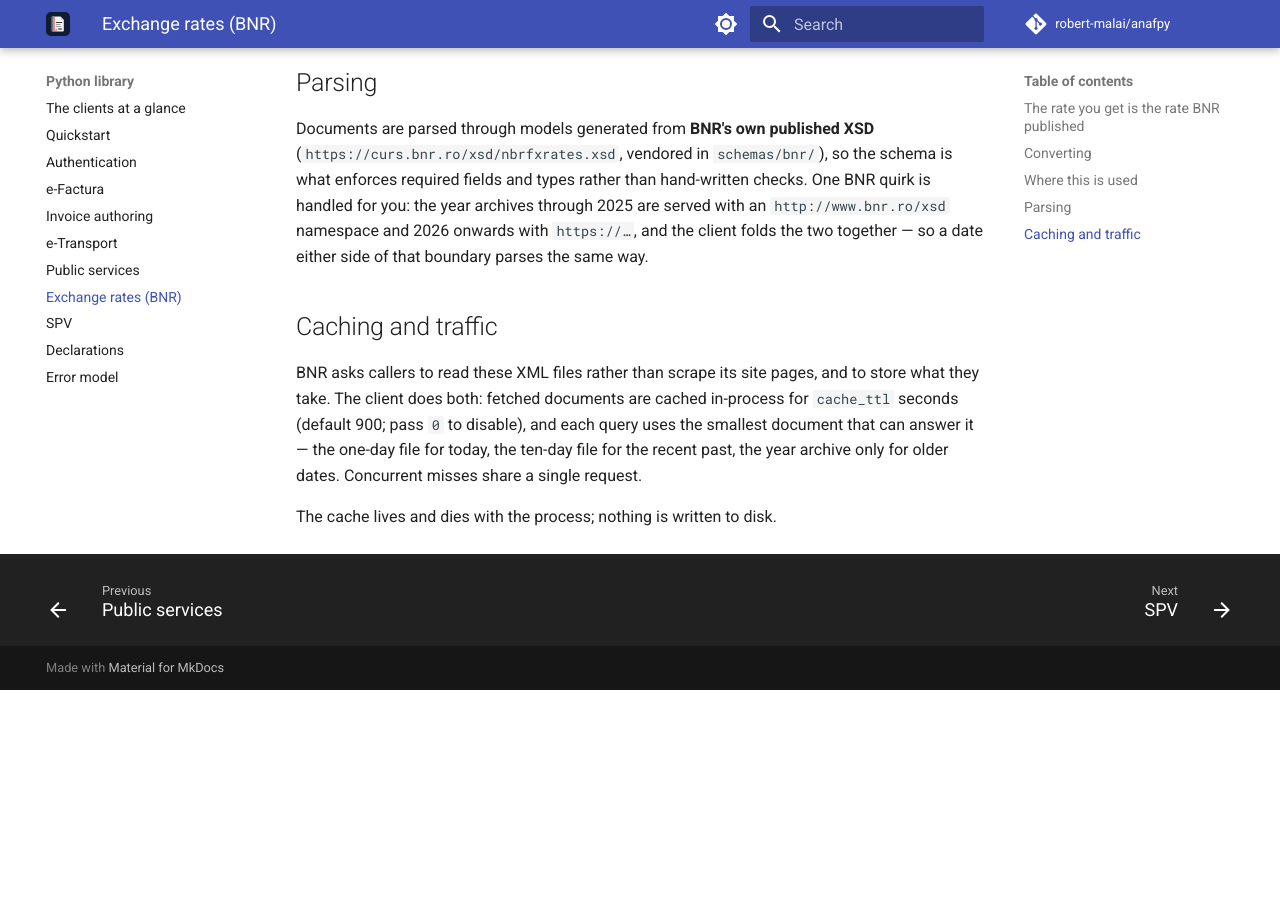
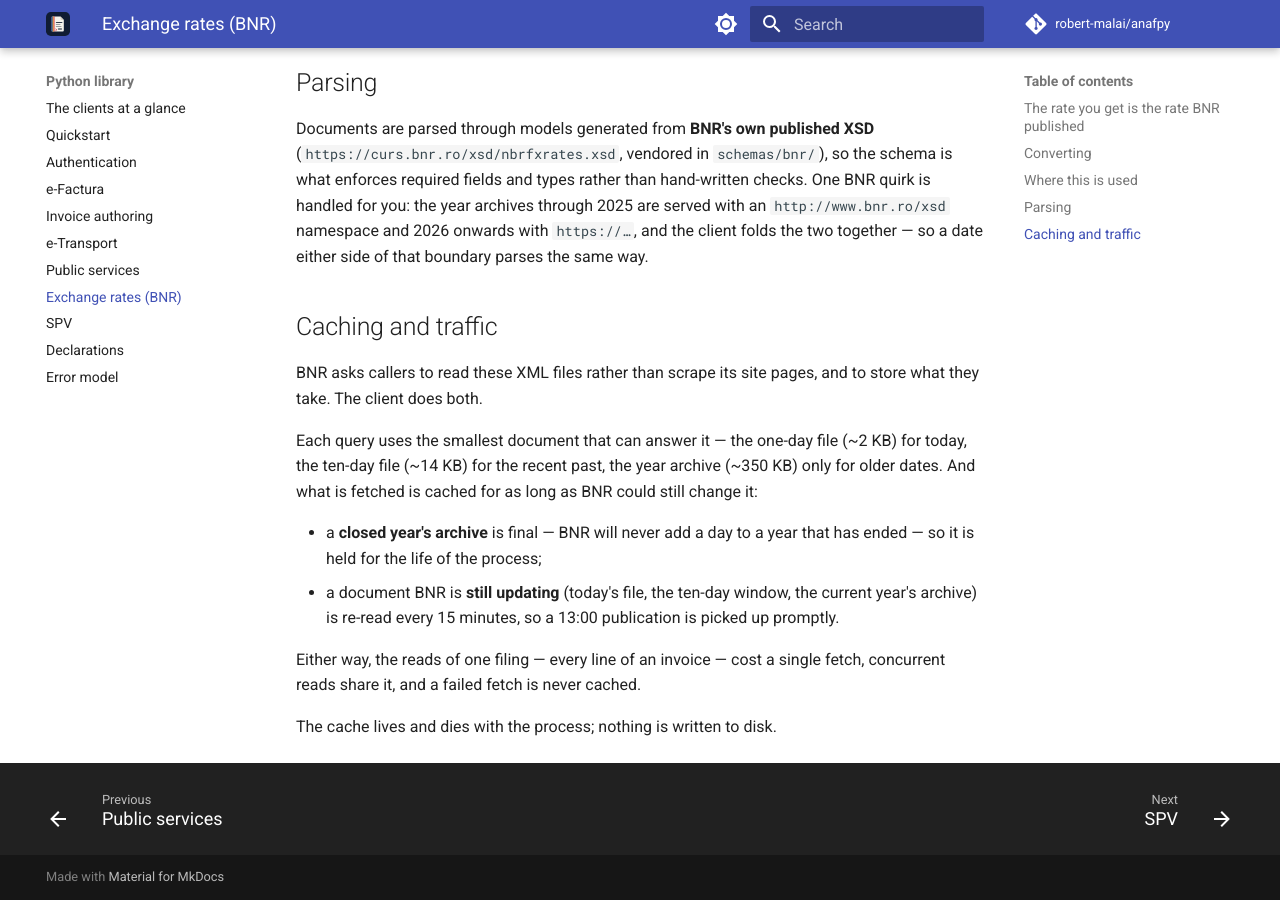
Before and after one commit to robert-malai/anafpy, an MkDocs documentation site: the page built from docs/library/bnr.md, in a window 1280 px wide and 900 px high, scrolled down 1735 px. Built offline with MkDocs 1.6.1 and Material for MkDocs 9.7.7, drawn with Linux system fonts in a browser that asks for light colours; comment, search, counter and statistics services are not loaded; before the commit the page ends 2425 px from its top, so only the background shows below that.

Commit message:
Cache BNR documents by how mutable they are, declaratively
The first cut hid four lines of time.monotonic() arithmetic inside the fetch
method, where a reader looking for the cache missed it entirely. Cache
mechanics are not this project's problem, and the policy should be the visible
thing — so the bookkeeping is gone and two decorated readers state it instead:

    @alru_cache(maxsize=_CACHE_SIZE, ttl=_LIVE_TTL)
    async def _live_document(...)      # today, the ten-day window, this year
    @alru_cache(maxsize=_CACHE_SIZE)
    async def _closed_document(...)    # a year that has ended: final

That also fixes a policy the uniform TTL had backwards. It re-fetched the
350 KB archive of a CLOSED year — a document BNR can never add a day to — while
adding nothing for the 1.8 KB file that actually changes at 13:00. Measured
against live BNR, three lookups of one closed past date cost 1,050,288 bytes
before and 350,096 now, however long the process runs.

async-lru rather than functools: @cache on a coroutine function caches the
COROUTINE, so the second call raises "cannot reuse already awaited coroutine" —
it looks like it works exactly once. The decorator also subsumes the
asyncio.Lock (concurrent misses share one fetch, verified 5 -> 1) and does not
cache failures, so a transient outage cannot poison an entry for the TTL. Its
maxsize bounds how many client instances a class-level cache keeps alive, which
is the one real cost of decorating a method.

cache_ttl is no longer a constructor argument. The lifetime is a property of
BNR's publication calendar, not of a caller, so it is a module constant.

Tests pin the policy rather than the library: _is_closed_archive across all four
path shapes, and a routing test asserting each document lands in the cache its
mutability calls for. A TTL-expiry test was written and dropped — time-machine
cannot move the event-loop clock alru_cache reads, and expiry is async-lru's
behaviour to test, not ours.

Co-Authored-By: Claude Opus 5 (1M context) <noreply@anthropic.com>

```diff
--- a/docs/library/bnr.md
+++ b/docs/library/bnr.md
@@ -89,10 +89,20 @@ that boundary parses the same way.
 ## Caching and traffic
 
 BNR asks callers to read these XML files rather than scrape its site pages, and
-to store what they take. The client does both: fetched documents are cached
-in-process for `cache_ttl` seconds (default 900; pass `0` to disable), and each
-query uses the smallest document that can answer it — the one-day file for
-today, the ten-day file for the recent past, the year archive only for older
-dates. Concurrent misses share a single request.
+to store what they take. The client does both.
+
+Each query uses the smallest document that can answer it — the one-day file
+(~2 KB) for today, the ten-day file (~14 KB) for the recent past, the year
+archive (~350 KB) only for older dates. And what is fetched is cached for as
+long as BNR could still change it:
+
+- a **closed year's archive** is final — BNR will never add a day to a year
+  that has ended — so it is held for the life of the process;
+- a document BNR is **still updating** (today's file, the ten-day window, the
+  current year's archive) is re-read every 15 minutes, so a 13:00 publication
+  is picked up promptly.
+
+Either way, the reads of one filing — every line of an invoice — cost a single
+fetch, concurrent reads share it, and a failed fetch is never cached.
 
 The cache lives and dies with the process; nothing is written to disk.
```
Also changed, not shown: CLAUDE.md (+3 -1 lines), DESIGN.md (+24 -5 lines), pyproject.toml (+16 -0 lines), 3 other files.
